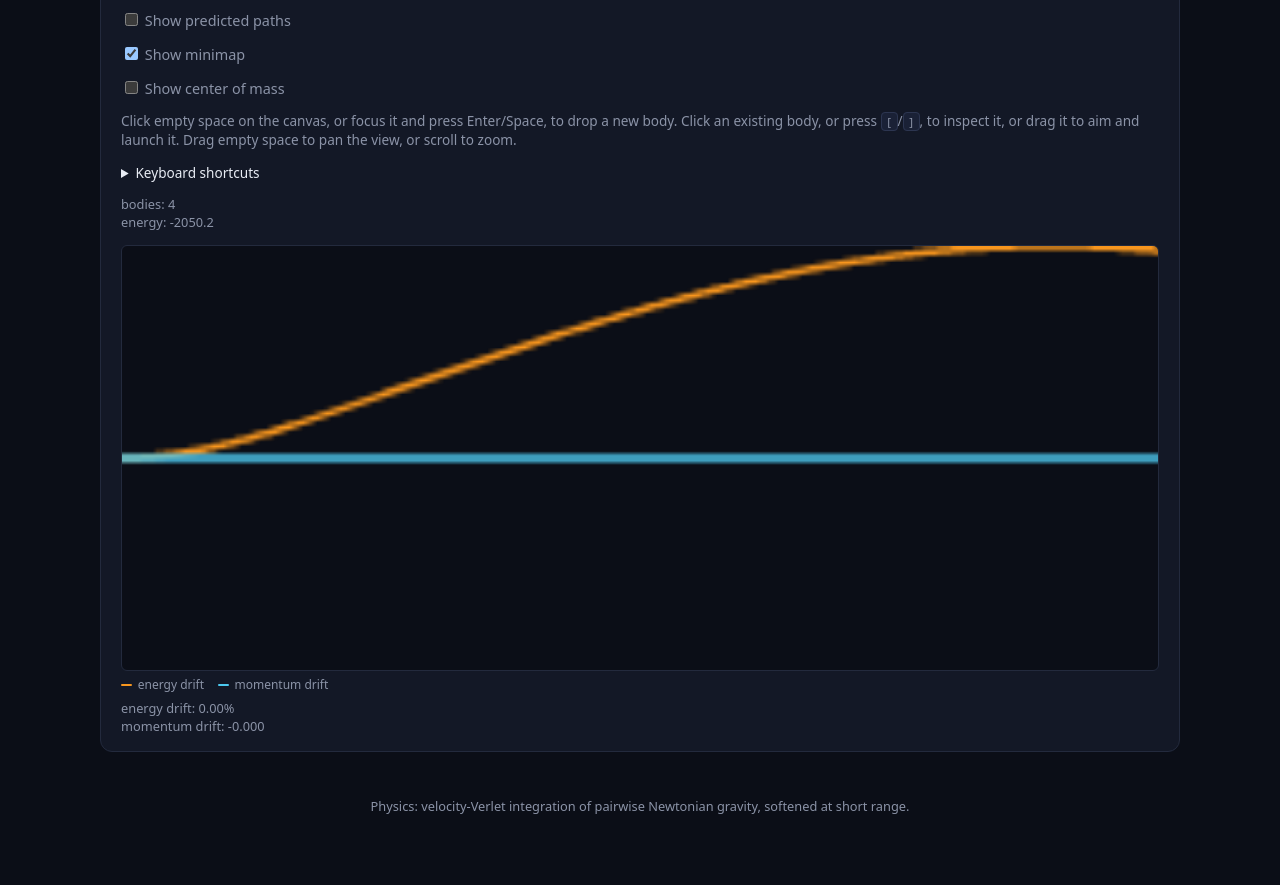
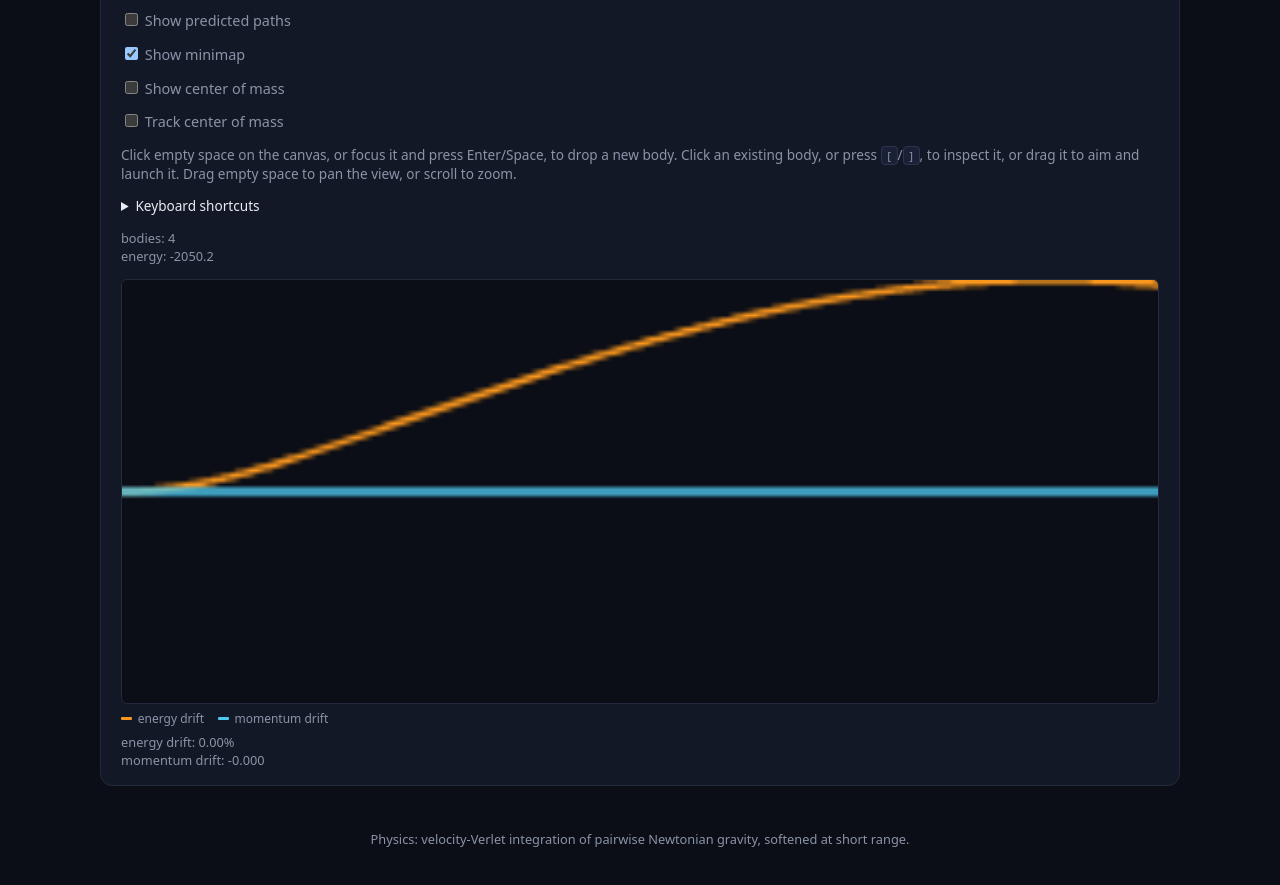
Before and after one commit to fushanbobfan/gravity-garden, a website with bundled scripts: page index.html in a window 1280 px wide. Shown: the part 1271-2156 px from the top of the page. Built offline with nearby package versions, Linux system fonts and the light colour scheme.

Commit message:
Add a Track center of mass checkbox to the UI

```diff
--- a/index.html
+++ b/index.html
@@ -125,6 +125,13 @@
         </label>
       </div>
 
+      <div class="control-row">
+        <label for="track-center-of-mass">
+          <input id="track-center-of-mass" type="checkbox" />
+          Track center of mass
+        </label>
+      </div>
+
       <p class="hint">
         Click empty space on the canvas, or focus it and press Enter/Space, to drop a new body.
         Click an existing body, or press <kbd>[</kbd>/<kbd>]</kbd>, to inspect it, or drag it to
```
